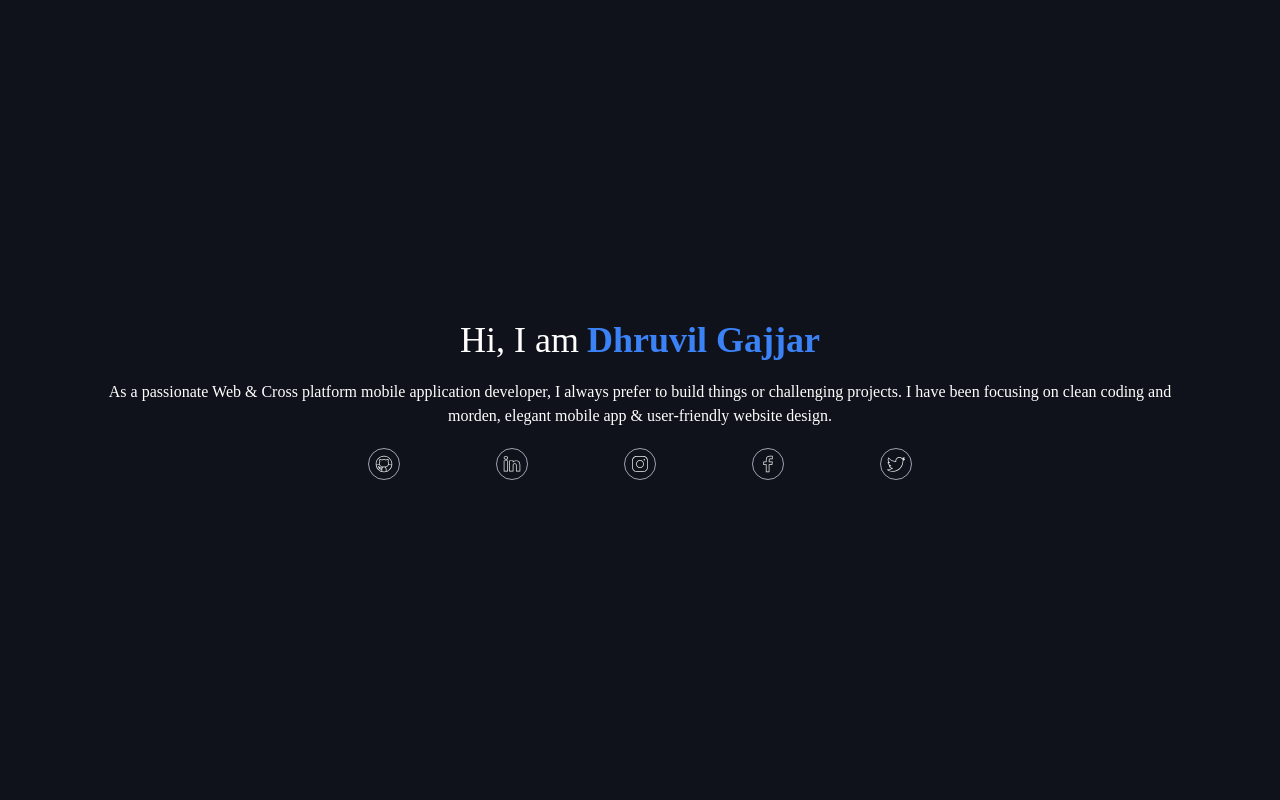
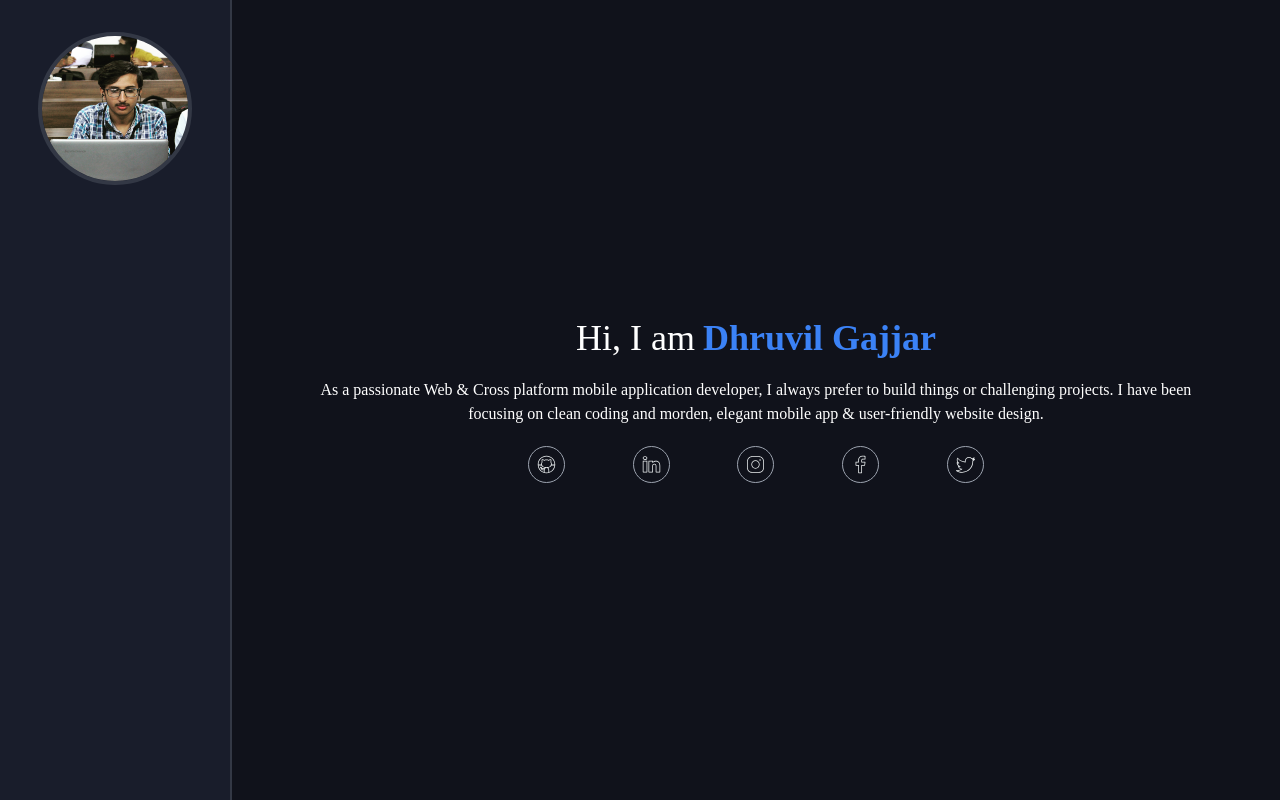
Before and after one commit to lucifer2355/portfolio-2, a Next.js app: page / in a window 1280 px wide. Built offline with nearby package versions, Linux system fonts and the light colour scheme; what tailwindcss-pseudo-elements would draw is missing.

Commit message:
add sidebar

```diff
--- /dev/null
+++ b/components/SideBar.jsx
@@ -0,0 +1,21 @@
+import React from "react";
+import Image from "next/image";
+
+const SideBar = () => {
+  return (
+    <div className='bg-[#191D2B] w-3/12 border-r-2 border-gray-400 border-opacity-20'>
+      <div className='flex justify-center mt-8'>
+        <div className='border-4 border-gray-400 border-opacity-20 rounded-full w-8/12 flex justify-center items-center'>
+          <Image
+            src={require("../assets/images/me.png")}
+            height={200}
+            width={200}
+            className='rounded-full overflow-hidden'
+          />
+        </div>
+      </div>
+    </div>
+  );
+};
+
+export default SideBar;
--- a/data/personal/socialLinks.js
+++ b/data/personal/socialLinks.js
@@ -12,8 +12,8 @@ export const socialLinks = [
     Icon: (
       <Image
         src={githubIcon}
-        height={18}
-        width={18}
+        height={19}
+        width={19}
         onClick={() => window.open("https://github.com/lucifer2355")}
       />
     ),
@@ -22,8 +22,8 @@ export const socialLinks = [
     Icon: (
       <Image
         src={linkedinIcon}
-        height={18}
-        width={18}
+        height={19}
+        width={19}
         onClick={() =>
           window.open("https://www.linkedin.com/in/dhruvil-gajjar/")
         }
@@ -34,8 +34,8 @@ export const socialLinks = [
     Icon: (
       <Image
         src={instagramIcon}
-        height={18}
-        width={18}
+        height={19}
+        width={19}
         onClick={() => window.open("https://www.instagram.com/lucifer_2355/")}
       />
     ),
@@ -44,8 +44,8 @@ export const socialLinks = [
     Icon: (
       <Image
         src={facebookIcon}
-        height={18}
-        width={18}
+        height={19}
+        width={19}
         onClick={() =>
           window.open("https://www.facebook.com/dhruvil.gajjar.505/")
         }
@@ -56,8 +56,8 @@ export const socialLinks = [
     Icon: (
       <Image
         src={twitterIcon}
-        height={18}
-        width={18}
+        height={19}
+        width={19}
         onClick={() => window.open("https://twitter.com/lucifer2355")}
       />
     ),
--- a/pages/index.js
+++ b/pages/index.js
@@ -6,6 +6,7 @@ import BackgroundEffect from "../components/BackgroundEffect";
 import MobileDrawer from "../components/MobileDrawer";
 import facebookIcon from "../assets/svg/social/facebook.svg";
 import { socialLinks } from "../data/personal/socialLinks";
+import SideBar from "../components/SideBar";
 
 export default function Home() {
   return (
@@ -17,8 +18,10 @@ export default function Home() {
       </Head>
 
       {/* <BackgroundEffect /> */}
-      <main className='relative'>
+      <main className='relative flex'>
         <MobileDrawer />
+
+        <SideBar />
 
         <div className='flex flex-col justify-center items-center h-screen'>
           <div className='text-4xl text-center font-[nunito-sans] md:flex'>
@@ -37,7 +40,7 @@ export default function Home() {
 
           <div className='mt-5 flex  w-6/12 justify-around '>
             {socialLinks.map((link) => (
-              <div className='border-gray-400 border rounded-2xl py-1.5 px-1.5 flex justify-center items-center cursor-pointer'>
+              <div className='border-gray-400 border rounded-full py-2 px-2 flex justify-center items-center cursor-pointer'>
                 {link.Icon}
               </div>
             ))}
```
